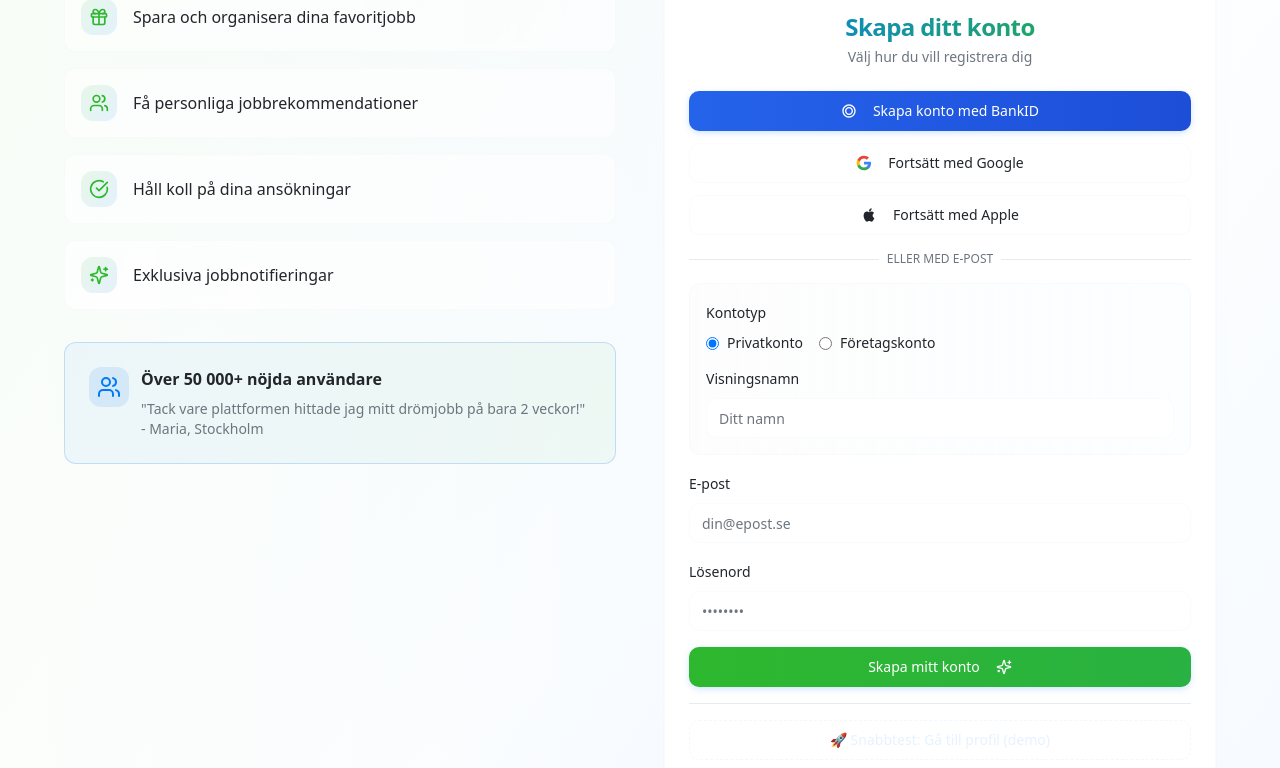
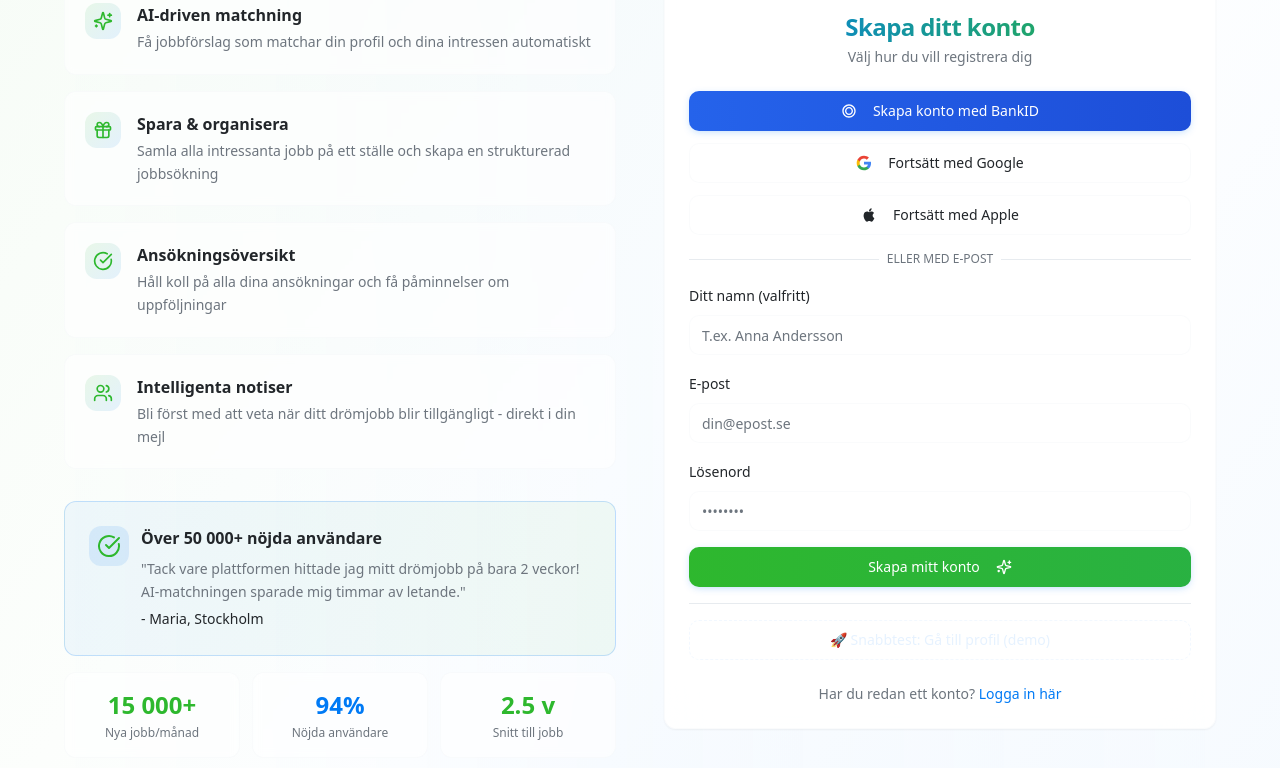
Before and after one commit to ayub174/stegroo, a React (Vite) app: page /register in a window 1280 px wide. Shown: the part 472-1240 px from the top of the page. Built offline with nearby package versions, Linux system fonts and the light colour scheme.

Commit message:
Refactor registration for job seekers

```diff
--- a/src/pages/Register.tsx
+++ b/src/pages/Register.tsx
@@ -15,8 +15,7 @@ export default function Register() {
   const [isLoading, setIsLoading] = useState(false);
   const [email, setEmail] = useState("");
   const [password, setPassword] = useState("");
-  const [accountType, setAccountType] = useState<"private" | "business">("private");
-  const [companyName, setCompanyName] = useState("");
+  const accountType = "private"; // Fast inställd för arbetssökande
   const [displayName, setDisplayName] = useState("");
   const navigate = useNavigate();
   const { toast } = useToast();
@@ -32,8 +31,7 @@ export default function Register() {
         options: {
           emailRedirectTo: `${window.location.origin}/`,
           data: {
-            account_type: accountType,
-            company_name: accountType === "business" ? companyName : null,
+            account_type: "private",
             display_name: displayName || null
           }
         }
@@ -109,10 +107,26 @@ export default function Register() {
   };
 
   const benefits = [
-    { icon: Gift, text: "Spara och organisera dina favoritjobb" },
-    { icon: Users, text: "Få personliga jobbrekommendationer" },
-    { icon: CheckCircle, text: "Håll koll på dina ansökningar" },
-    { icon: Sparkles, text: "Exklusiva jobbnotifieringar" },
+    {
+      icon: Sparkles,
+      title: "AI-driven matchning",
+      text: "Få jobbförslag som matchar din profil och dina intressen automatiskt"
+    },
+    {
+      icon: Gift,
+      title: "Spara & organisera",
+      text: "Samla alla intressanta jobb på ett ställe och skapa en strukturerad jobbsökning"
+    },
+    {
+      icon: CheckCircle,
+      title: "Ansökningsöversikt",
+      text: "Håll koll på alla dina ansökningar och få påminnelser om uppföljningar"
+    },
+    {
+      icon: Users,
+      title: "Intelligenta notiser",
+      text: "Bli först med att veta när ditt drömjobb blir tillgängligt - direkt i din mejl"
+    },
   ];
 
   return (
@@ -133,13 +147,13 @@ export default function Register() {
               Helt gratis att komma igång
             </div>
             <h1 className="text-4xl md:text-6xl font-bold text-foreground leading-tight mb-4">
-              Välkommen till din
+              Hitta ditt nästa
               <span className="block bg-gradient-to-r from-success via-primary to-primary-hover bg-clip-text text-transparent">
-                drömkarriär!
+                drömjobb!
               </span>
             </h1>
             <p className="text-xl text-muted-foreground leading-relaxed max-w-2xl mx-auto">
-              Skapa ditt konto idag och få tillgång till tusentals jobb från Sveriges bästa företag.
+              Gå med idag och få tillgång till tusentals jobb, smarta AI-matchningar och personliga notifieringar – helt gratis!
             </p>
           </div>
 
@@ -147,33 +161,54 @@ export default function Register() {
             {/* Left side - Benefits */}
             <div className="space-y-8">
               <div className="space-y-6">
-                <h2 className="text-2xl font-semibold text-foreground">Vad får du?</h2>
+                <h2 className="text-2xl font-semibold text-foreground">Varför skapa ett konto?</h2>
                 <div className="grid gap-4">
                   {benefits.map((benefit, index) => (
                     <div
                       key={index}
-                      className="flex items-center gap-4 p-4 bg-card/60 backdrop-blur-sm rounded-lg border border-border/20 hover:shadow-clay-base transition-all duration-200 animate-fade-in"
+                      className="flex items-start gap-4 p-5 bg-card/60 backdrop-blur-sm rounded-lg border border-border/20 hover:shadow-clay-base transition-all duration-200 animate-fade-in"
                       style={{animationDelay: `${index * 0.1}s`}}
                     >
-                      <div className="p-2 bg-gradient-to-br from-success/10 to-primary/10 rounded-lg">
+                      <div className="p-2 bg-gradient-to-br from-success/10 to-primary/10 rounded-lg flex-shrink-0">
                         <benefit.icon className="h-5 w-5 text-success" />
                       </div>
-                      <span className="text-foreground font-medium">{benefit.text}</span>
+                      <div className="space-y-1">
+                        <h3 className="text-foreground font-semibold">{benefit.title}</h3>
+                        <p className="text-muted-foreground text-sm leading-relaxed">{benefit.text}</p>
+                      </div>
                     </div>
                   ))}
                 </div>
               </div>
 
+              <div className="space-y-4">
                 <div className="p-6 bg-gradient-to-r from-primary/5 to-success/5 rounded-xl border border-primary/20">
                   <div className="flex items-start gap-3">
                     <div className="p-2 bg-primary/10 rounded-lg">
-                    <Users className="h-6 w-6 text-primary" />
+                      <CheckCircle className="h-6 w-6 text-success" />
                     </div>
                     <div>
                       <h3 className="font-semibold text-foreground mb-2">Över 50 000+ nöjda användare</h3>
-                    <p className="text-muted-foreground text-sm">
-                      "Tack vare plattformen hittade jag mitt drömjobb på bara 2 veckor!" - Maria, Stockholm
+                      <p className="text-muted-foreground text-sm leading-relaxed">
+                        "Tack vare plattformen hittade jag mitt drömjobb på bara 2 veckor! AI-matchningen sparade mig timmar av letande."
+                        <span className="block mt-1 font-medium text-foreground">- Maria, Stockholm</span>
                       </p>
+                    </div>
+                  </div>
+                </div>
+
+                <div className="grid grid-cols-3 gap-3">
+                  <div className="p-4 bg-card/60 backdrop-blur-sm rounded-lg border border-border/20 text-center">
+                    <div className="text-2xl font-bold text-success mb-1">15 000+</div>
+                    <div className="text-xs text-muted-foreground">Nya jobb/månad</div>
+                  </div>
+                  <div className="p-4 bg-card/60 backdrop-blur-sm rounded-lg border border-border/20 text-center">
+                    <div className="text-2xl font-bold text-primary mb-1">94%</div>
+                    <div className="text-xs text-muted-foreground">Nöjda användare</div>
+                  </div>
+                  <div className="p-4 bg-card/60 backdrop-blur-sm rounded-lg border border-border/20 text-center">
+                    <div className="text-2xl font-bold text-success mb-1">2.5 v</div>
+                    <div className="text-xs text-muted-foreground">Snitt till jobb</div>
                   </div>
                 </div>
               </div>
@@ -247,63 +282,16 @@ export default function Register() {
 
                 {/* Email Form */}
                 <form onSubmit={handleEmailAuth} className="space-y-4">
-                  <div className="space-y-4 p-4 bg-gradient-to-r from-muted/20 to-accent/10 rounded-lg border border-border/20">
-                    <div className="space-y-3">
-                      <Label className="text-sm font-medium">Kontotyp</Label>
-                      <div className="flex gap-4">
-                        <div className="flex items-center space-x-2">
-                          <input
-                            type="radio"
-                            id="private"
-                            name="accountType"
-                            value="private"
-                            checked={accountType === "private"}
-                            onChange={(e) => setAccountType(e.target.value as "private" | "business")}
-                            className="text-primary focus:ring-primary"
-                          />
-                          <Label htmlFor="private" className="cursor-pointer">Privatkonto</Label>
-                        </div>
-                        <div className="flex items-center space-x-2">
-                          <input
-                            type="radio"
-                            id="business"
-                            name="accountType"
-                            value="business"
-                            checked={accountType === "business"}
-                            onChange={(e) => setAccountType(e.target.value as "private" | "business")}
-                            className="text-primary focus:ring-primary"
-                          />
-                          <Label htmlFor="business" className="cursor-pointer">Företagskonto</Label>
-                        </div>
-                      </div>
-                    </div>
-
-                    {accountType === "business" && (
                   <div className="space-y-2">
-                        <Label htmlFor="companyName">Företagsnamn *</Label>
-                        <Input
-                          id="companyName"
-                          type="text"
-                          placeholder="Ditt företag AB"
-                          value={companyName}
-                          onChange={(e) => setCompanyName(e.target.value)}
-                          required
-                          className="border-border/20 focus:border-primary/50 transition-colors"
-                        />
-                      </div>
-                    )}
-
-                    <div className="space-y-2">
-                      <Label htmlFor="displayName">Visningsnamn</Label>
+                    <Label htmlFor="displayName">Ditt namn (valfritt)</Label>
                     <Input
                       id="displayName"
                       type="text"
-                        placeholder="Ditt namn"
+                      placeholder="T.ex. Anna Andersson"
                       value={displayName}
                       onChange={(e) => setDisplayName(e.target.value)}
                       className="border-border/20 focus:border-primary/50 transition-colors"
                     />
-                    </div>
                   </div>
 
                   <div className="space-y-2">
```
Lines whose indentation alone changed are shown as unchanged.
